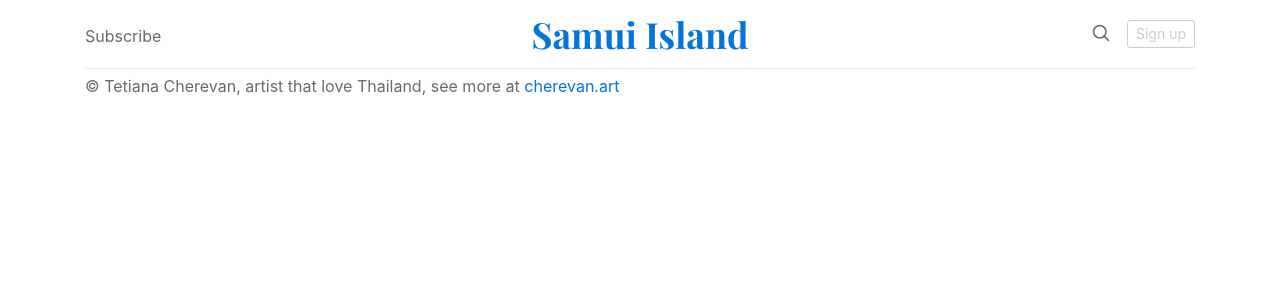
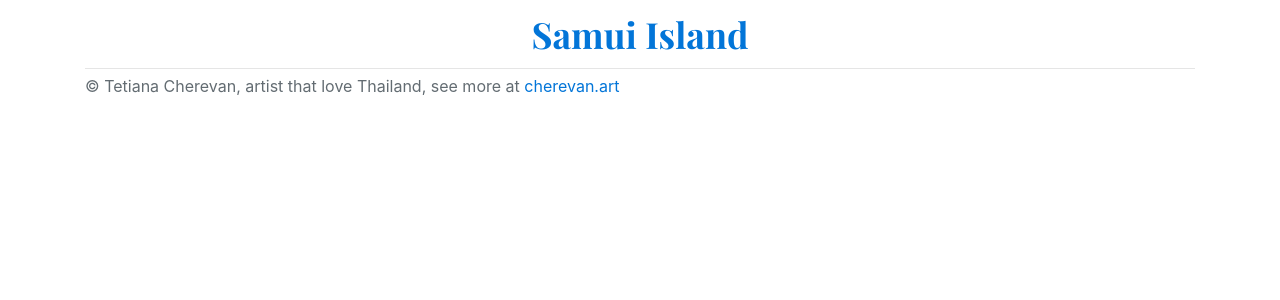
Before and after one commit to spolischook/samui, a Symfony app: template templates/base.html.twig in a window 1280 px wide. Shown: the top 300 px of the page. Run offline with Twig, Linux system fonts and the light colour scheme; the template is opened without the code that fills it, so the values that code supplies are empty; some libraries are stand-ins or nearby versions.

Commit message:
Remove extra navigations

```diff
--- a/templates/components/header.html.twig
+++ b/templates/components/header.html.twig
@@ -1,7 +1,7 @@
 <header class="blog-header py-3">
     <div class="row flex-nowrap justify-content-between align-items-center">
         <div class="col-4 pt-1">
-            <a class="text-muted" href="#">{{ 'nav.subscribe'|trans }}</a>
+            {#<a class="text-muted" href="#">{{ 'nav.subscribe'|trans }}</a>#}
         </div>
         <div class="col-4 text-center">
             <a class="blog-header-logo text-dark" href="{{ path('index') }}">
@@ -9,10 +9,9 @@
             </a>
         </div>
         <div class="col-4 d-flex justify-content-end align-items-center">
-            <a class="text-muted" href="#">
-                <svg xmlns="http://www.w3.org/2000/svg" width="20" height="20" viewBox="0 0 24 24" fill="none" stroke="currentColor" stroke-width="2" stroke-linecap="round" stroke-linejoin="round" class="mx-3"><circle cx="10.5" cy="10.5" r="7.5"></circle><line x1="21" y1="21" x2="15.8" y2="15.8"></line></svg>
-            </a>
-            <a class="btn btn-sm btn-outline-secondary" href="#">{{ 'nav.sign_up'|trans }}</a>
+            {#<a class="text-muted" href="#">#}
+                {#<svg xmlns="http://www.w3.org/2000/svg" width="20" height="20" viewBox="0 0 24 24" fill="none" stroke="currentColor" stroke-width="2" stroke-linecap="round" stroke-linejoin="round" class="mx-3"><circle cx="10.5" cy="10.5" r="7.5"></circle><line x1="21" y1="21" x2="15.8" y2="15.8"></line></svg>#}
+            {#</a>#}
         </div>
     </div>
 </header>
```
